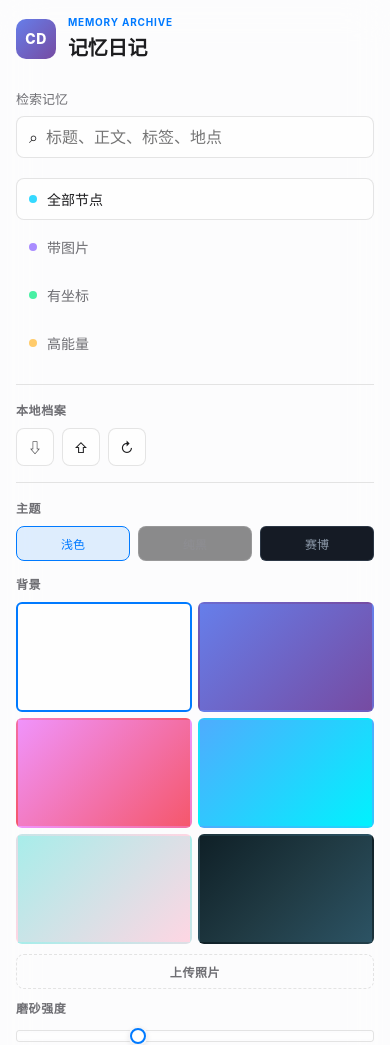
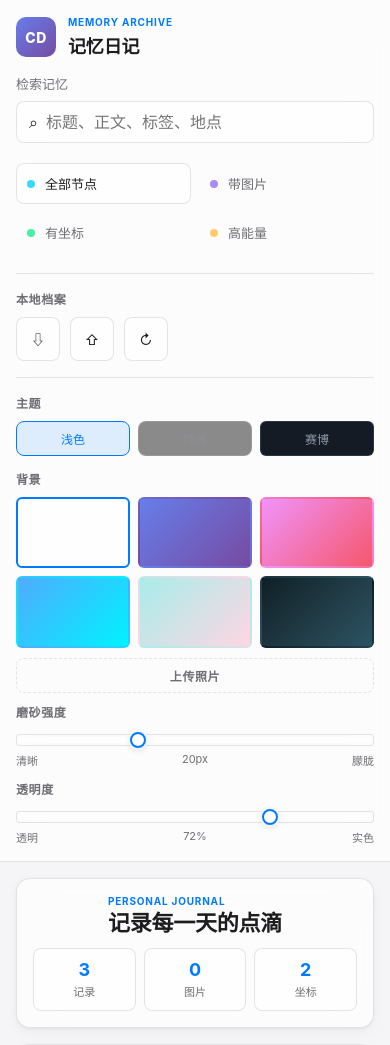
Before and after one commit to shdkgjfimgg/cyber-diary, a plain HTML site: page index.html in a window 390 px wide. Shown: the top 1045 px of the page. Drawn offline with Linux system fonts and the light colour scheme.

Commit message:
Add files via upload

```diff
--- a/index.html
+++ b/index.html
@@ -825,11 +825,49 @@ input[type="range"]::-moz-range-thumb {
 
 @media (max-width: 760px) {
   .workspace, .sidebar { padding: 16px; }
-  .topbar, .upload-row, .detail-title { display: grid; }
-  .stats, .filter-list, .entry-form, .main-grid, .meta-grid { grid-template-columns: 1fr; }
+  .brand { margin-bottom: 16px; }
+  .brand h1 { font-size: 18px; }
+
+  .topbar {
+    display: flex;
+    flex-direction: column;
+    min-height: auto;
+    gap: 12px;
+    padding: 16px;
+  }
+  .topbar h2 { font-size: 22px; max-width: 100%; }
+
+  .stats { grid-template-columns: repeat(3, 1fr); width: 100%; }
+  .stats div { padding: 10px 8px; }
+  .stats strong { font-size: 18px; }
+
+  .filter-list { grid-template-columns: repeat(2, 1fr); gap: 8px; }
+  .filter-button { padding: 10px; font-size: 13px; }
+
+  .entry-form, .main-grid, .meta-grid { grid-template-columns: 1fr; }
   .span-2, .detail-panel { grid-column: auto; }
-  .upload-row { grid-template-columns: 1fr; }
-  .bg-gallery { grid-template-columns: repeat(2, 1fr); }
+  .entry-form { gap: 12px; }
+
+  .upload-row { display: grid; grid-template-columns: 1fr; gap: 10px; }
+  .detail-title { display: grid; grid-template-columns: 1fr; gap: 8px; }
+
+  .control-band { padding: 16px; }
+  .timeline-panel, .detail-panel, .map-panel, .review-panel { padding: 16px; }
+  .map-grid { height: 200px; }
+
+  .file-actions { width: 100%; gap: 10px; }
+  .icon-button { width: 44px; min-height: 44px; }
+  .ghost-button, .primary-button { min-height: 44px; }
+
+  .bg-gallery { grid-template-columns: repeat(3, 1fr); gap: 8px; }
+
+  .timeline-item { padding-left: 28px; }
+  .timeline-item::before { left: 6px; }
+  .timeline-list::before { left: 11px; }
+
+  .summary-grid, .bottom-grid { grid-template-columns: 1fr; }
+
+  input, textarea, select { font-size: 16px; }
 }
     </style>
   </head>
```
